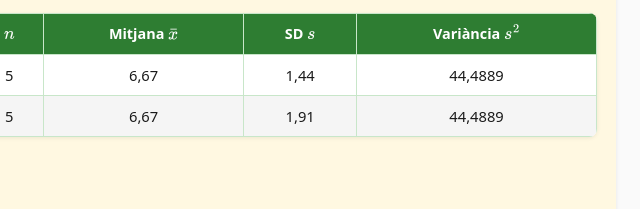
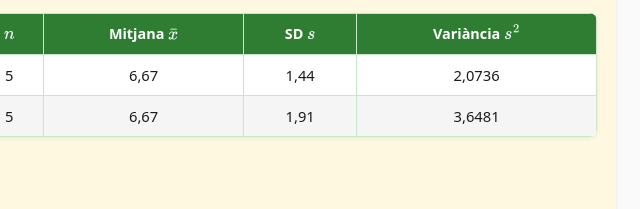
Before and after one commit to mruiz-hash/mruiz-hash.github.io, a plain HTML site: page t/index.html in a window 1280 px wide. Shown: the part 438-647 px from the top of the page, 508-1148 px from the left. Drawn offline with nearby package versions, Linux system fonts and the light colour scheme.

Commit message:
Update index.html

```diff
--- a/t/index.html
+++ b/t/index.html
@@ -200,14 +200,14 @@ window.MathJax = {
         <td>5</td>
         <td>6,67</td>
         <td>1,44</td>
-        <td>44,4889</td>
+        <td>2,0736</td>
       </tr>
       <tr>
         <td>Convencional (B)</td>
         <td>5</td>
         <td>6,67</td>
         <td>1,91</td>
-        <td>44,4889</td>
+        <td>3,6481</td>
       </tr>
     </tbody>
   </table>
```
